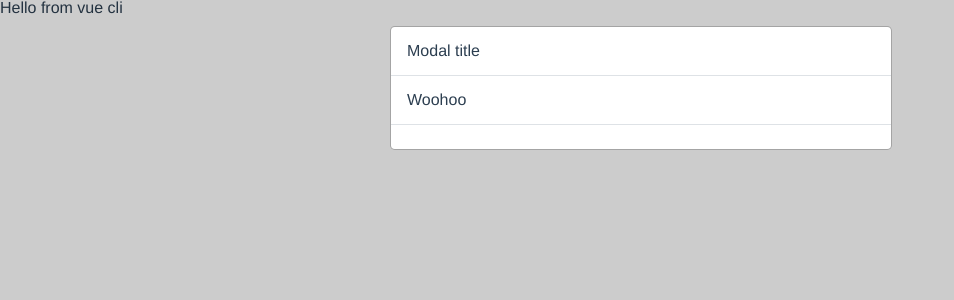
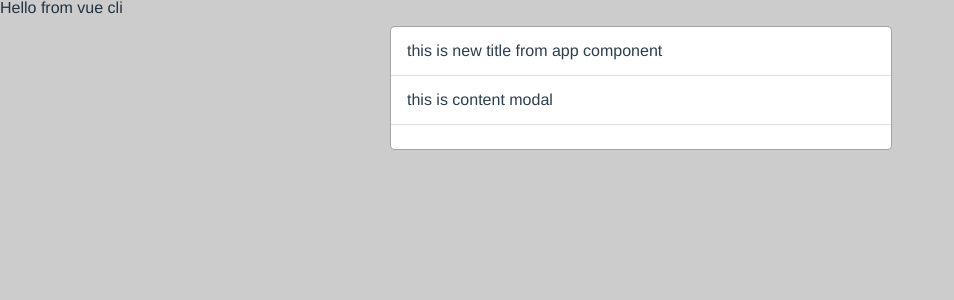
Before and after one commit to QuanIT01/Vue3-Tutorial-RHP, a Vue app in the folder Vue3/lesson3-vue3/: page / in a window 1280 px wide. Shown: the top 300 px of the page, without its empty margins (0-954 px from the left). Built offline with nearby package versions, Linux system fonts and the light colour scheme.

Commit message:
Props & Notes

```diff
--- a/Vue3/lesson3-vue3/src/App.vue
+++ b/Vue3/lesson3-vue3/src/App.vue
@@ -3,7 +3,11 @@
   <header-app ref="header"></header-app> -->
 
   <h1 class="fade">Hello from vue cli</h1>
-  <base-modal />
+  <base-modal
+    title="this is new title from app component"
+    content="this is content modal"
+    theme="sales"
+  />
   <!-- <button @click="onChange">Change me</button> -->
 </template>
 
--- a/Vue3/lesson3-vue3/src/components/ModalApp.vue
+++ b/Vue3/lesson3-vue3/src/components/ModalApp.vue
@@ -1,14 +1,43 @@
 <template>
   <div class="modal fade show">
     <div class="modal-dialog">
-      <div class="modal-content">
-        <div class="modal-header">Modal title</div>
-        <div class="modal-body">Woohoo</div>
+      <div class="modal-content" :class="{ 'bg-purple': theme === 'contact' }">
+        <div class="modal-header">
+          <h2>{{ title }}</h2>
+        </div>
+        <div class="modal-body">
+          <p>{{ content }}</p>
+        </div>
         <div class="modal-footer"></div>
       </div>
     </div>
   </div>
 </template>
+
+<script>
+export default {
+  props: {
+    title: {
+      type: String,
+      required: true,
+    },
+    content: {
+      type: String,
+      default: "",
+    },
+    theme: {
+      type: String,
+      default: "example",
+      validator(value) {
+        return ["example", "sales", "contact"].includes(value);
+      },
+    },
+  },
+  data() {
+    return {};
+  },
+};
+</script>
 
 <style scoped lang="css">
 .modal {
@@ -53,6 +82,10 @@
   border-radius: 0.3rem;
   outline: 0;
 }
+.modal-content.bg-purple {
+  background-color: purple;
+}
+
 .modal-header {
   display: flex;
   flex-shrink: 0;
```
